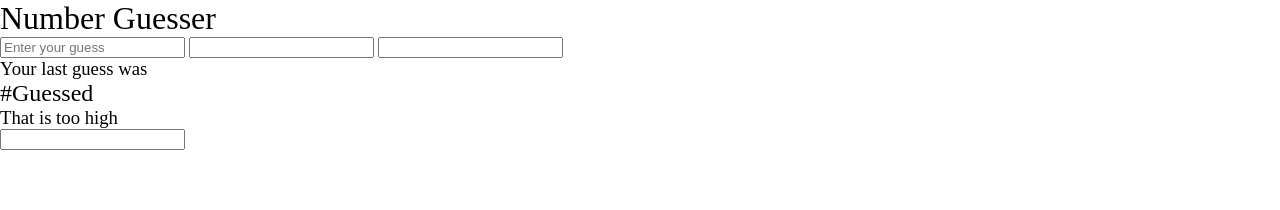
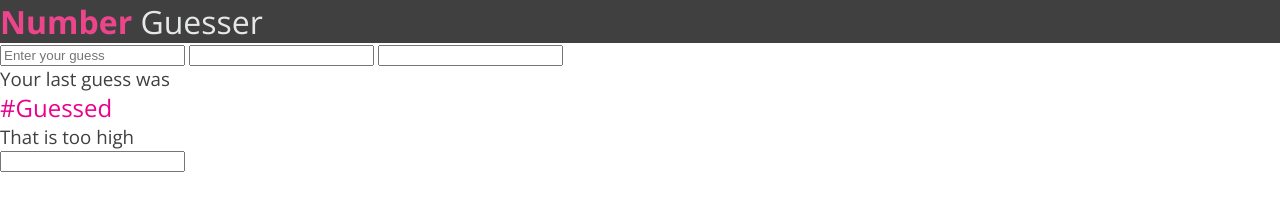
Before and after one commit to colehart/number-guesser, a plain HTML site: page index.html in a window 1280 px wide. Drawn offline with nearby package versions, Linux system fonts and the light colour scheme.

Commit message:
added general color and font classes, linked css and js in html head

```diff
--- a/index.html
+++ b/index.html
@@ -5,23 +5,24 @@
     <link href="reset.css" rel="stylesheet">
     <link href="main.css" rel="stylesheet">
     <link href="https://fonts.googleapis.com/css?family=Open+Sans:300,700" rel="stylesheet">
+    <script src="main.js"></script>
   </head>
   <body>
-    <header>
-      <h1 class="pink bold">Number <span class="white lite">Guesser</span></h1>
+    <header class="dk-gray-bg">
+      <h1 class="lt-pink-type bold-font">Number <span class="lightest-gray-type lite-font">Guesser</span></h1>
     </header>
     <main>
       <form>
         <input placeholder="Enter your guess">
-        <input submit="Sumbit">
+        <input name="Submit" submit="Submit">
         <input>
       </form>
       <section>
-        <h3>Your last guess was</h3>
-        <h2>#Guessed</h2>
-        <h3>That is too high</h3>
+        <h3 class="dk-gray-type">Your last guess was</h3>
+        <h2 class="dk-pink-type">#Guessed</h2>
+        <h3 class="dk-gray-type">That is too high</h3>
       </section>
-        <!-- Reset button -->
+      <!-- Reset button -->
       <form>
         <input>
       </form>
--- a/main.css
+++ b/main.css
@@ -0,0 +1,47 @@
+body {
+  font-family: "Open Sans", sans-serif;
+}
+
+/* fonts */
+
+.bold-font {
+  font-weight: 700;
+}
+.lite-font {
+  font-weight: 300;
+}
+
+/* font colors */
+
+.lt-pink-type {
+  color: #ED458B;
+}
+.dk-pink-type {
+  color: #EB008B;
+}
+.lightest-gray-type {
+  color: #E6E7E8;
+}
+.dk-gray-type {
+  color: #404041;
+}
+.white-type {
+  color: #FFFFFF;
+}
+
+/* background colors */
+
+.dk-pink-bg {
+  background-color: #EB008B;
+}
+.dk-gray-bg {
+  background-color: #404041;
+}
+.med-gray-bg {
+  background-color: #929497;
+}
+.lt-gray-bg {
+  background-color: #D0D2D3;
+}
+header {
+}
```
Also changed, not shown: main.js (added).
